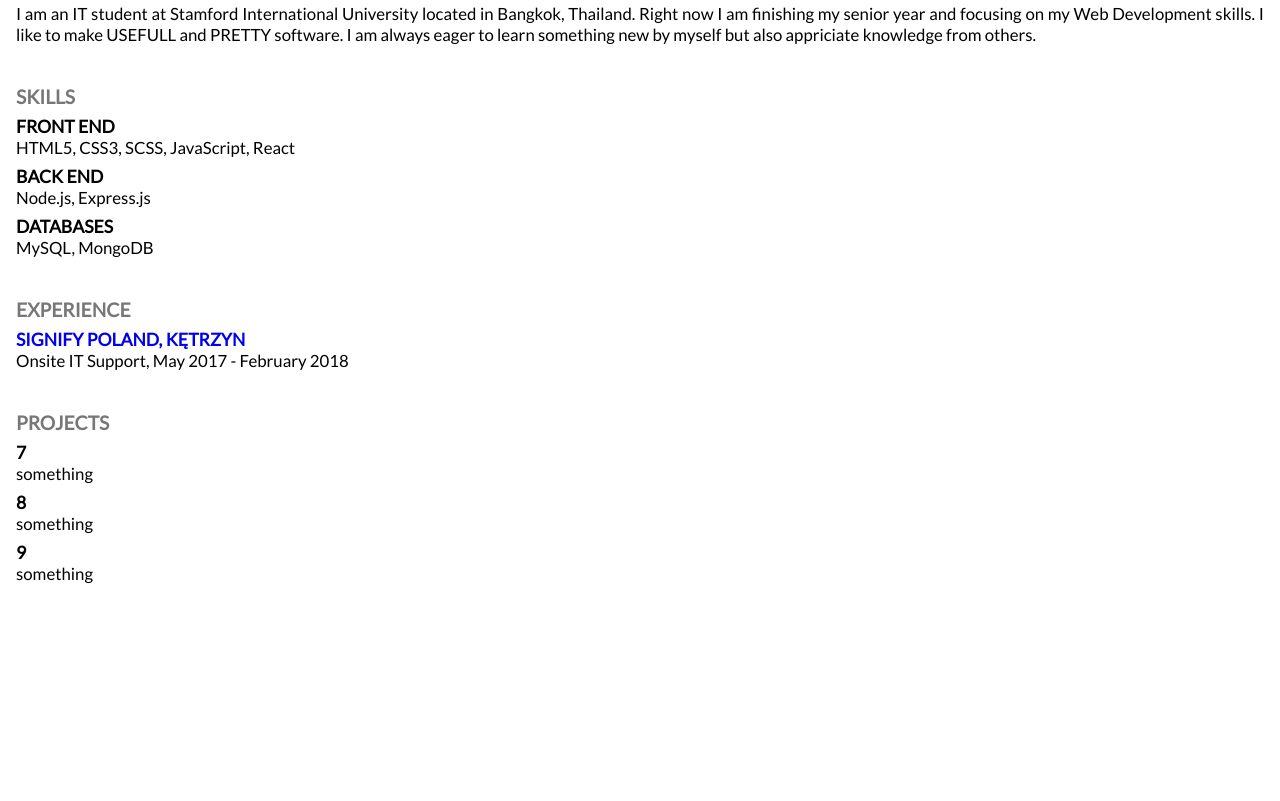
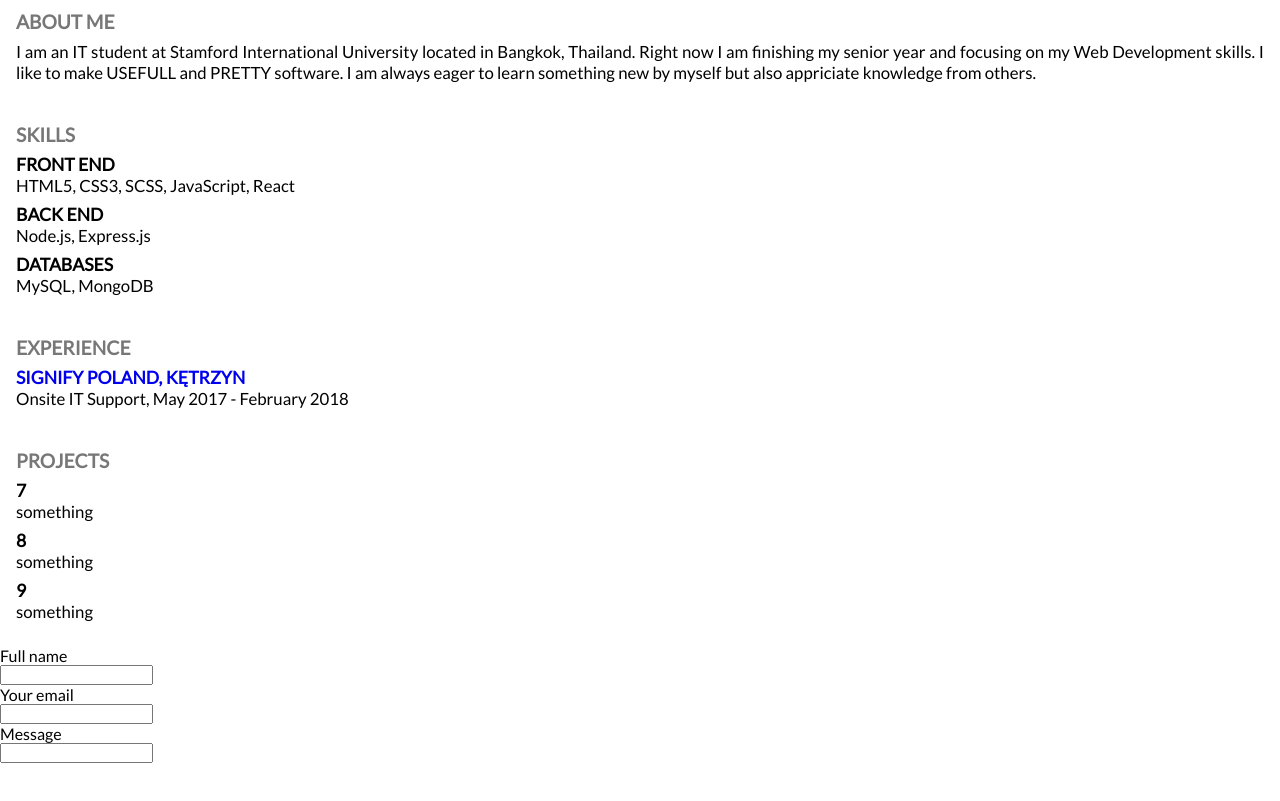
Before and after one commit to Alp3n/portfolio, a Gatsby site: page / in a window 1280 px wide. Shown: the part 3814-4615 px from the top of the page. Before the commit the page ends 4464 px from the top, so only its background shows below. Built offline with nearby package versions, Linux system fonts and the light colour scheme; Gatsby itself is replaced by a stand-in of ours.

Commit message:
added form component

```diff
--- /dev/null
+++ b/src/components/form/form.jsx
@@ -0,0 +1,44 @@
+import React from "react"
+import formStyles from "./form.module.scss"
+
+const formStructure = [
+  {
+    type: "text",
+    name: "fullName",
+    label: "Full name",
+  },
+  {
+    type: "text",
+    name: "email",
+    label: "Your email",
+  },
+  {
+    type: "text",
+    name: "message",
+    label: "Message",
+  },
+]
+
+function FormInput({ type, name, label, ...rest }) {
+  return (
+    <div>
+      <label for={name}>{label}</label>
+      <input type={type} name={name} />
+    </div>
+  )
+}
+
+export default function Form() {
+  return (
+    <form>
+      {formStructure.map(input => (
+        <FormInput
+          key={input.name}
+          type={input.type}
+          name={input.name}
+          label={input.label}
+        />
+      ))}
+    </form>
+  )
+}
--- a/src/components/navbar/navbar.module.scss
+++ b/src/components/navbar/navbar.module.scss
@@ -4,7 +4,7 @@
   display: flex;
   justify-content: space-evenly;
   align-items: center;
-  background: $background-color;
+  background: $background-white;
 }
 
 @media (max-width: $breakpoint-mobile) {
--- a/src/components/page-layout/page-layout.module.scss
+++ b/src/components/page-layout/page-layout.module.scss
@@ -9,6 +9,7 @@
     display: flex;
     flex-direction: column;
     justify-content: center;
+    padding-bottom: 70px;
   }
 }
 
--- a/src/pages/index.js
+++ b/src/pages/index.js
@@ -3,6 +3,7 @@
 import PageLayout from "../components/page-layout/page-layout"
 import Card from "../components/card/card"
 import Section from "../components/section/section"
+import Form from "../components/form/form"
 
 import "../styles/index.scss"
 
@@ -104,6 +105,7 @@
           simpleText={section.simpleText}
         />
       ))}
+      <Form />
     </PageLayout>
   )
 }
--- a/src/styles/global.scss
+++ b/src/styles/global.scss
@@ -5,5 +5,6 @@
 
 //colors
 $background-color: #f4f4f4;
+$background-white: #ffffff;
 $border-color: #e2e2e2;
 $color-gray: rgb(119, 119, 119);
```
Also changed, not shown: src/components/form/form.module.scss (added).
